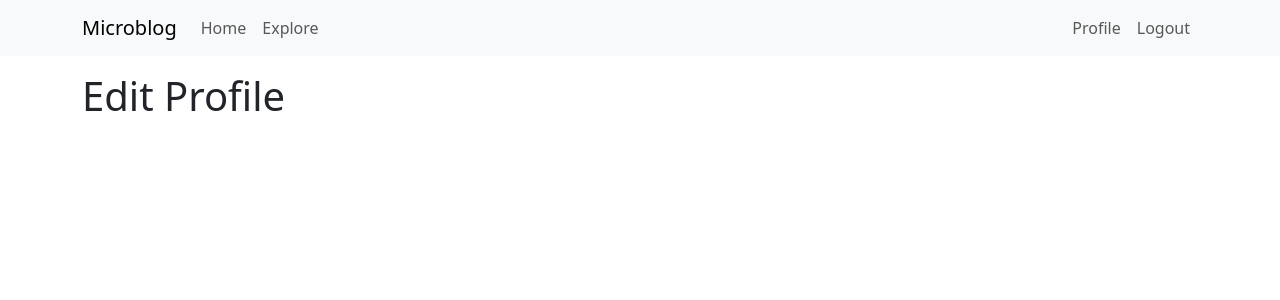
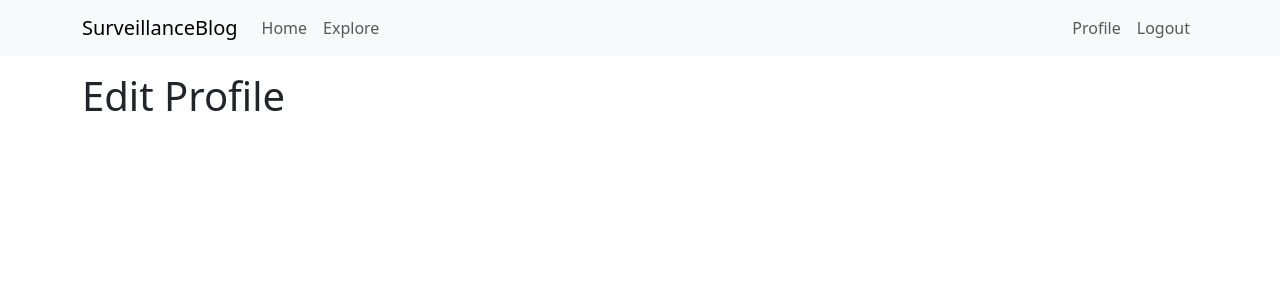
Before and after one commit to SueSystems/Beyond-Surveillance, a Python web app: template SurveillanceBlog/app/templates/edit_profile.html in a window 1280 px wide. Shown: the top 300 px of the page. Run offline with Jinja, Linux system fonts and the light colour scheme; the template is opened without the code that fills it: most values are stand-ins (such as "Sample title", 1, 10 or a date in 2020); some libraries are stand-ins or nearby versions.

Commit message:
change of Name: Navigation bar

```diff
--- a/SurveillanceBlog/app/templates/base.html
+++ b/SurveillanceBlog/app/templates/base.html
@@ -21,7 +21,7 @@
   <body>
     <nav class="navbar navbar-expand-lg bg-body-tertiary">
       <div class="container">
-        <a class="navbar-brand" href="{{ url_for('main.index') }}">Microblog</a>
+        <a class="navbar-brand" href="{{ url_for('main.index') }}">SurveillanceBlog</a>
         <button class="navbar-toggler" type="button" data-bs-toggle="collapse" data-bs-target="#navbarSupportedContent" aria-controls="navbarSupportedContent" aria-expanded="false" aria-label="Toggle navigation">
           <span class="navbar-toggler-icon"></span>
         </button>
```
